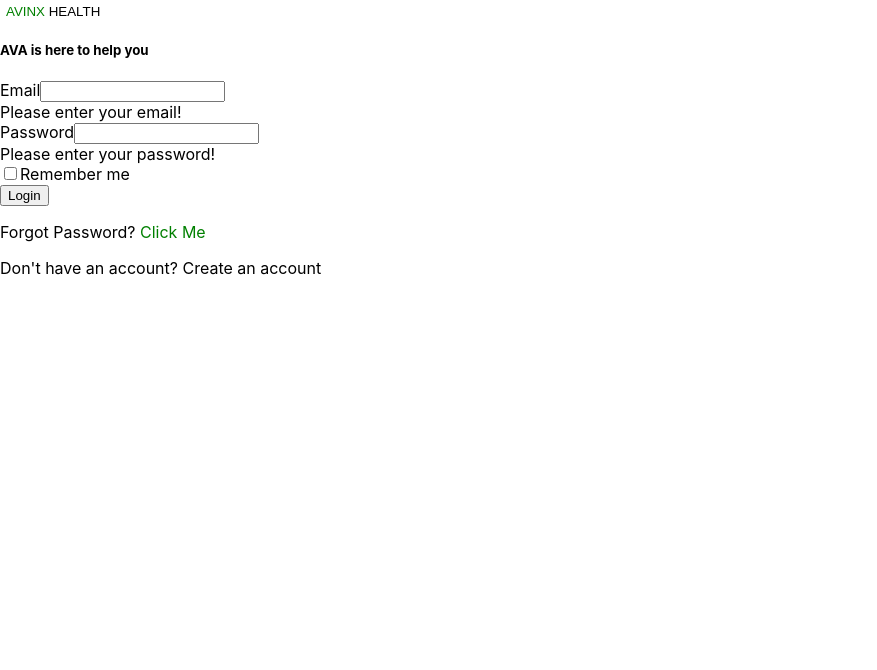
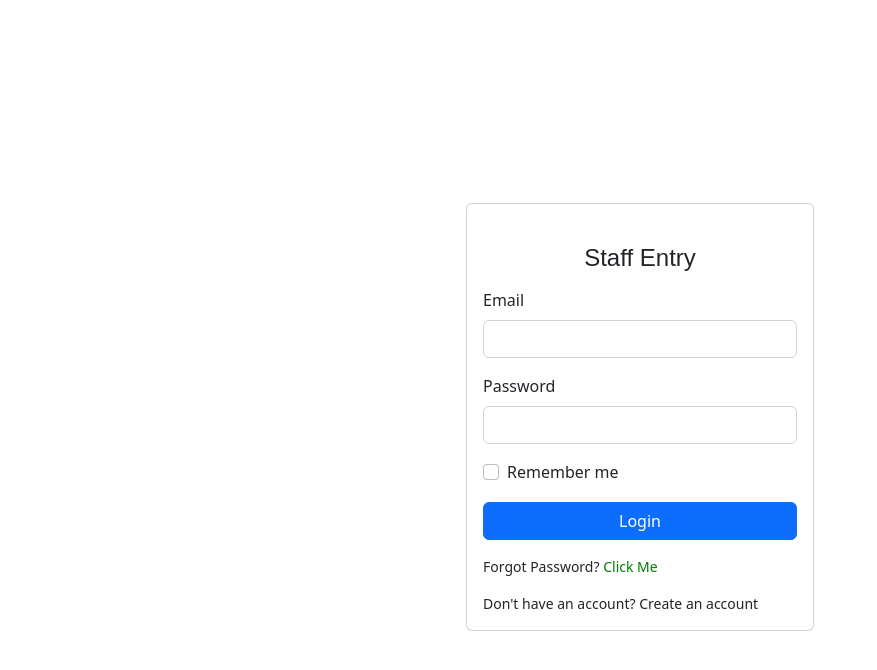
Before and after one commit to 56radius/staff-entries, a React (Create React App) app: page / in a window 1280 px wide. Shown: the top 670 px of the page, without its empty margins (0-877 px from the left). Built offline with nearby package versions, Linux system fonts and the light colour scheme.

Commit message:
Third Commit

```diff
--- a/package.json
+++ b/package.json
@@ -10,6 +10,7 @@
     "install": "^0.13.0",
     "react": "^18.2.0",
     "react-dom": "^18.2.0",
+    "react-router-dom": "^6.22.3",
     "react-scripts": "5.0.1",
     "snpm": "^0.1.1",
     "sweetalert2": "^11.10.6",
--- a/src/backend/firebase.config.js
+++ b/src/backend/firebase.config.js
@@ -1,6 +1,6 @@
 // Import the functions you need from the SDKs you need
 import { initializeApp } from "firebase/app";
-import { getAnalytics } from "firebase/analytics";
+import { getAuth } from "firebase/auth";
 // TODO: Add SDKs for Firebase products that you want to use
 // https://firebase.google.com/docs/web/setup#available-libraries
 
@@ -18,4 +18,6 @@
 
 // Initialize Firebase
 const app = initializeApp(firebaseConfig);
-const analytics = getAnalytics(app);
+
+export const authConfig = getAuth(app);
+export default app;
--- a/src/components/LoginScreen.js
+++ b/src/components/LoginScreen.js
@@ -3,6 +3,18 @@
 import { authConfig } from "../backend/firebase.config";
 import { useNavigate } from "react-router-dom";
 import Swal from "sweetalert2";
+
+//importing css code
+import ".././assets/css/style.css";
+
+//importing css vendor variables
+import ".././assets/vendor/bootstrap/css/bootstrap.min.css";
+import ".././assets/vendor/bootstrap-icons/bootstrap-icons.css";
+import ".././assets/vendor/boxicons/css/boxicons.min.css";
+import ".././assets/vendor/glightbox/css/glightbox.min.css";
+import ".././assets/vendor/remixicon/remixicon.css";
+import ".././assets/vendor/swiper/swiper-bundle.min.css";
+
 
 function LoginScreen() {
   const navigate = useNavigate();
@@ -21,7 +33,7 @@
       const user = userCredential.user;
       console.log("Logging user ", user.uid);
 
-      // Show success alert
+      // Show success alertss
       Swal.fire({
         icon: "success",
         title: "Login successful!",
@@ -60,18 +72,8 @@
                       href="index.html"
                       className="logo d-flex align-items-center w-auto"
                     >
-                      <span className="d-none d-lg-block">
-                        {" "}
-                        <span
-                          style={{
-                            color: "green",
-                          }}
-                        >
-                          {" "}
-                          AVINX{" "}
-                        </span>{" "}
-                        HEALTH{" "}
-                      </span>
+
+
                     </button>
                   </div>
                   <form action="" className="mt" method="post">
@@ -79,8 +81,7 @@
                       <div className="card-body">
                         <div className="pt-4 pb-2">
                           <h5 className="card-title text-center pb-0 fs-4">
-                            {" "}
-                            AVA is here to help you{" "}
+                            Staff Entry
                           </h5>
                         </div>
 
```
Also changed, not shown: 1 other file (tests, documents, lock files or other folders).
